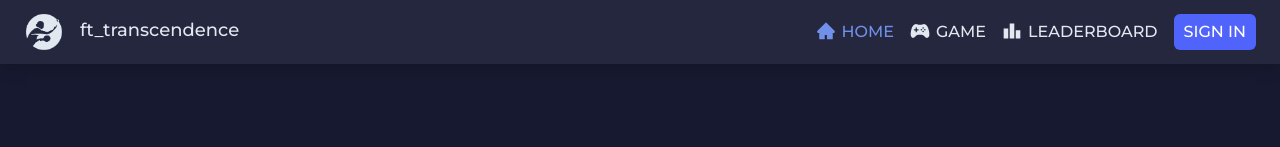
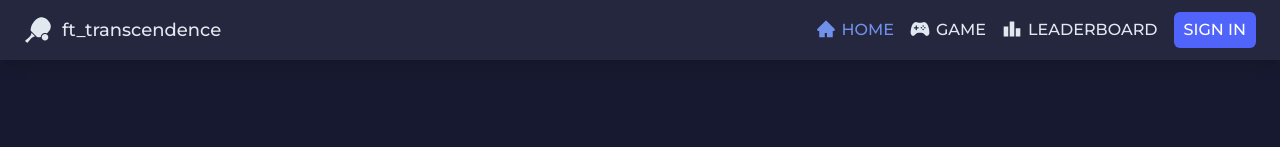
Before and after one commit to fluchtens/42-ft_transcendence, a React (Vite) app in the folder frontend/: page / in a window 1280 px wide. Shown: the top 147 px of the page. Built offline with nearby package versions, Linux system fonts and the light colour scheme.

Commit message:
replace pong logo by GiPingPongBat react icon

```diff
--- a/frontend/src/components/Layout/Header.tsx
+++ b/frontend/src/components/Layout/Header.tsx
@@ -1,9 +1,8 @@
 import { useLocation, Link } from 'react-router-dom'
 import { AiFillHome } from 'react-icons/ai';
 import { IoGameController } from 'react-icons/io5';
+import { GiPingPongBat } from "react-icons/gi";
 import { MdLeaderboard } from "react-icons/md";
-import pongLogo from '/pong_logo.png'
-
 
 function Header() {
   const { pathname } = useLocation()
@@ -13,8 +12,8 @@ function Header() {
       <header className="bg-secondary shadow-lg">
         <nav className="flex items-center justify-between px-6 py-3">
 
-          <div>
-            <img src={pongLogo} className="hidden md:w-10 md:h-10 md:inline md:mr-4"/>
+          <div className="flex items-center">
+            <GiPingPongBat className="hidden md:w-7 md:h-7 md:inline md:mr-2.5"/>
             <Link to={'/'} className="text-lg font-medium">ft_transcendence</Link>
           </div>
 
--- a/frontend/src/pages/Login.tsx
+++ b/frontend/src/pages/Login.tsx
@@ -1,5 +1,5 @@
 import { Link } from 'react-router-dom'
-import pongLogo from '/pong_logo.png'
+import { GiPingPongBat } from "react-icons/gi";
 
 function Login() {
   return (
@@ -7,7 +7,7 @@ function Login() {
     <main className="flex flex-col items-center justify-center p-5 mx-auto md:h-screen">
 
         <div className="flex items-center mb-4">
-          <img src={pongLogo} className="w-10 h-10 mr-3"/>
+            <GiPingPongBat className="w-9 h-9 mr-2.5"/>
           <Link to={'/'} className="text-3xl font-semibold">ft_transcendence</Link>
         </div>
 
```
